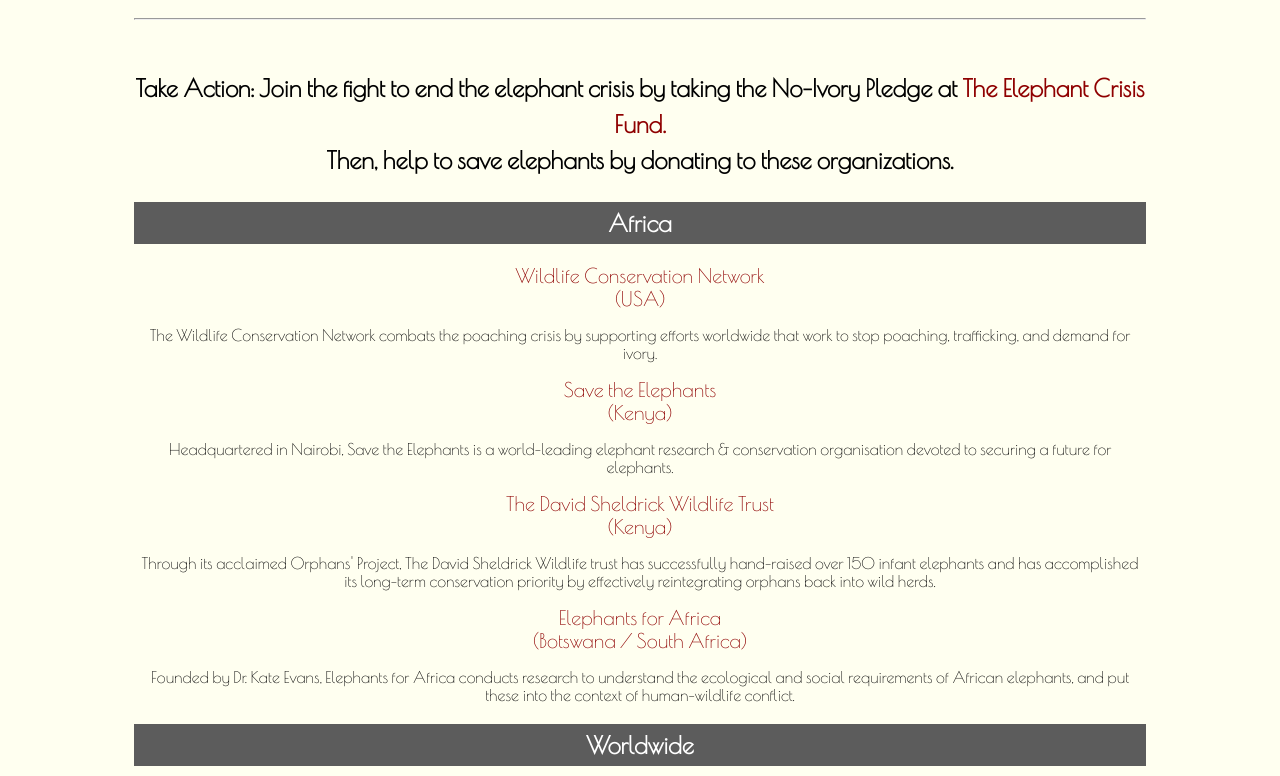
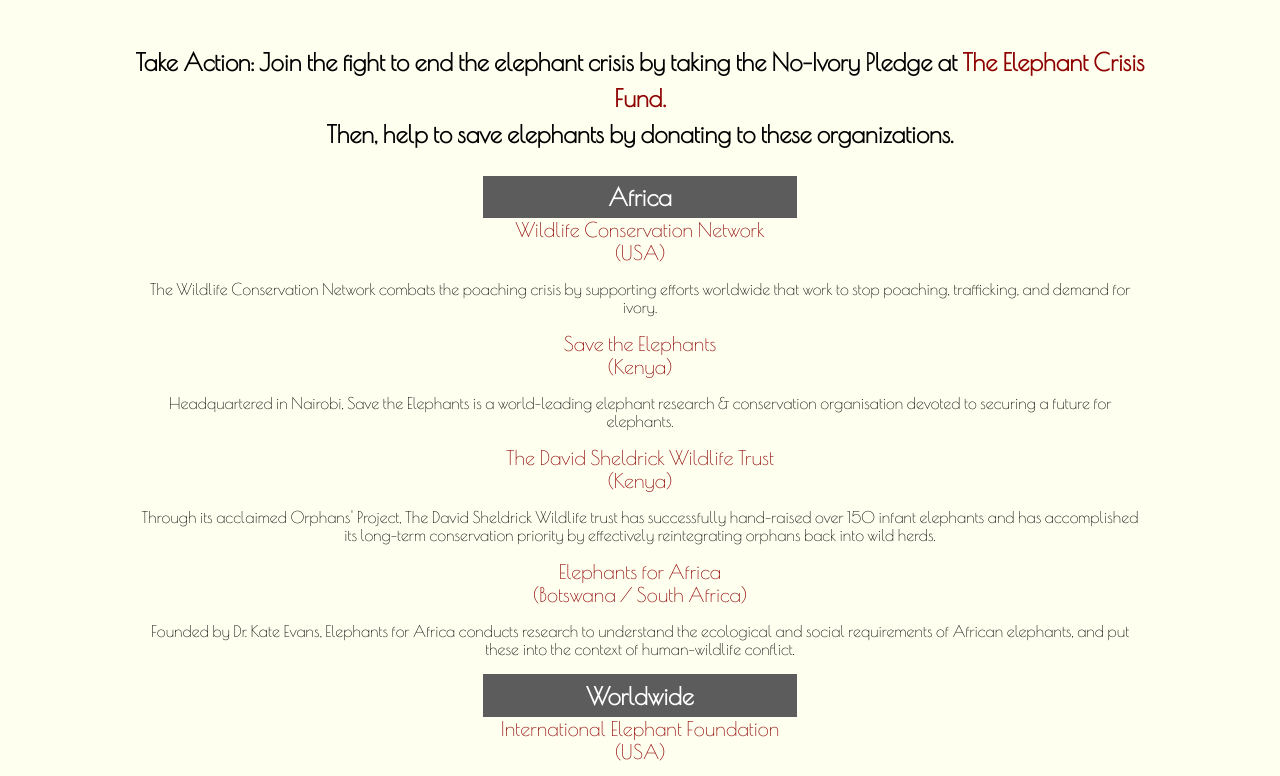
Before and after one commit to glarson284/Causes, a plain HTML site: page donate.html in a window 1280 px wide. Shown: the part 484-1260 px from the top of the page. Drawn offline with nearby package versions, Linux system fonts and the light colour scheme.

Commit message:
changed line size

```diff
--- a/styles/donate.css
+++ b/styles/donate.css
@@ -41,6 +41,10 @@ a:hover {
 	margin: 0 auto;
 	text-align: center;
 }
+hr {
+	margin-bottom: 50px;
+	width: 250px;
+}
 /* End Main CSS */
 
 /* Home Page CSS */
@@ -48,6 +52,7 @@ a:hover {
 	margin-top: 410px;
 	text-align: center;
 	font-size: 50px;
+	margin-bottom: 0px
 }
 .main > p > a{
 	color: white;
@@ -93,6 +98,8 @@ header.donate {
 	padding: .3em;
 	background: #5c5c5c;
 	color: white;
+	width: 300px;
+	margin: 0 auto;
 }
 
 .organizations > a:link, .organizations > a:visited {
```
